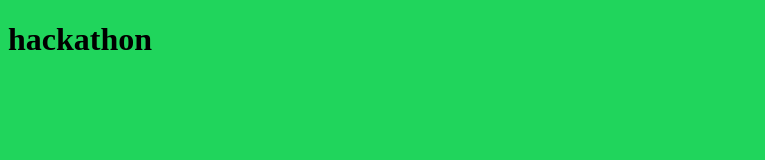
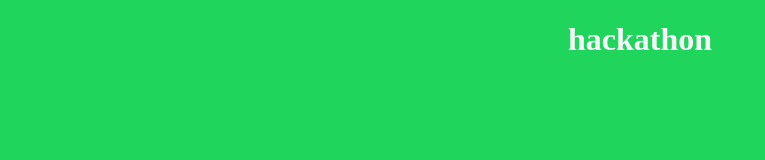
Before and after one commit to credomdh/hack, a plain HTML site: page index.html in a window 1280 px wide. Shown: the whole page, without its empty margins (0-765 px from the left). Drawn offline with Linux system fonts and the light colour scheme.

Commit message:
modification

```diff
--- a/index.html
+++ b/index.html
@@ -7,6 +7,7 @@
     <title>Outils DevOps</title>
 </head>
 <body style="background-color:#12d352ef">
-  <h1 >hackathon</h1>
+  <h1 style="text-align: center;
+  color:rgb(244, 246, 248);">hackathon</h1>
 </body>
 </html>
```
